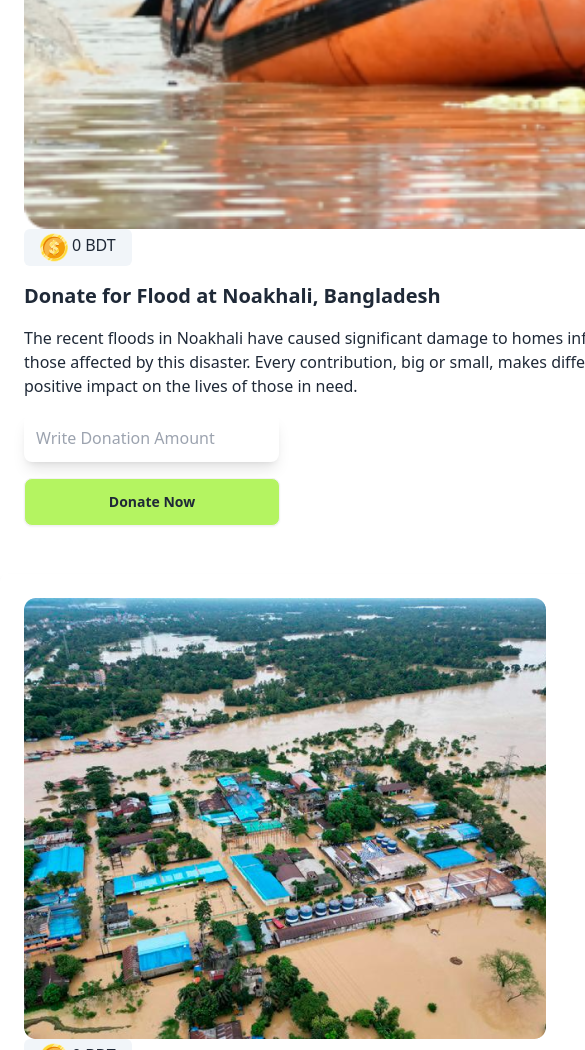
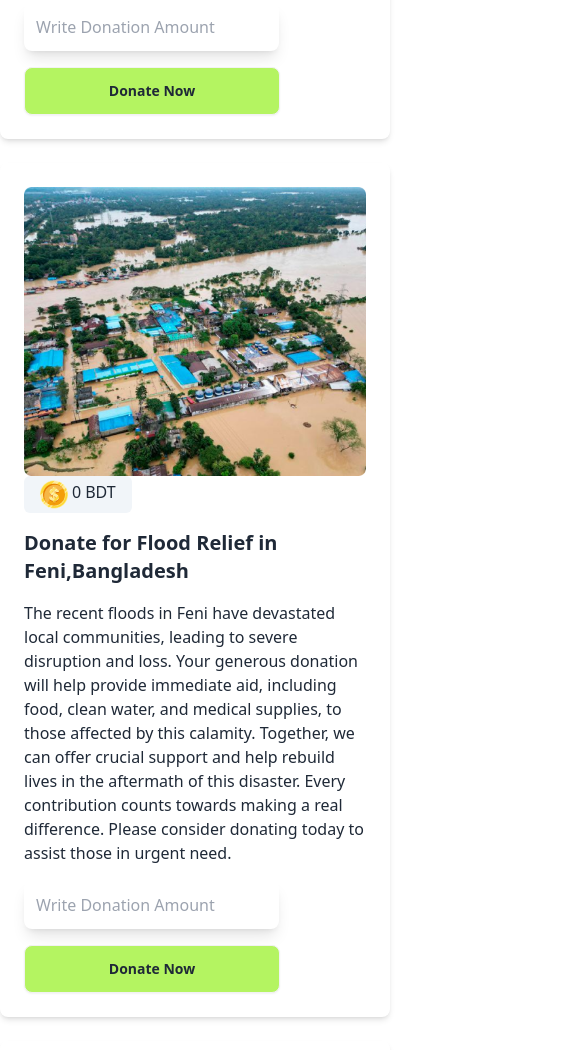
Before and after one commit to MarjiaEkfat/assignment-5, a plain HTML site: page index.html in a window 390 px wide. Shown: the part 793-1843 px from the top of the page, 585 px wide, since content can reach past the window. Drawn offline with nearby package versions, Linux system fonts and the light colour scheme.

Commit message:
second cmmit

```diff
--- a/index.html
+++ b/index.html
@@ -13,7 +13,7 @@
 <body>
   <header class="sticky top-0 bg-[#FFFFFF80]">
     <div class="bg-slate-100">
-      <div class="navbar w-[1140px] mx-auto">
+      <div class="navbar lg:w-[1140px] mx-auto">
         <div class="navbar-start">
           <button id="blog-btn" class="btn bg-[#B4F461] px-6">Blog</button>
         </div>
@@ -33,10 +33,10 @@
       <button id="histiry-btn" class="btn btn-outline hover:bg-[#B4F461] ">History</button>
     </div>
   </header>
-  <main class="w-[1140px] mx-auto">
+  <main class="lg:w-[1140px] mx-auto">
     <section id="donate-section">
-      <div class=" mt-6 md:shadow-md p-6 rounded-lg">
-        <div class="md:flex items-center gap-8 justify-between ">
+      <div class=" mt-6 shadow-md p-6 rounded-lg ">
+        <div class="lg:flex items-center gap-8 justify-between ">
           <div>
             <img class="w-full" src="assets/noakhali.png" alt="" srcset="">
           </div>
@@ -45,7 +45,7 @@
                 srcset=""><span id="noakhali-bdt"> 0 </span>
               BDT </button>
             <h4 class="text-xl font-bold">Donate for Flood at Noakhali, Bangladesh</h4>
-            <p class="md:w-[522px]">
+            <p class="lg:w-[522px]">
               The recent floods in Noakhali have caused significant damage to homes infrastructure. Your donation will
               help provide
               essential supplies and to those affected by this disaster. Every contribution, big or small, makes
@@ -59,17 +59,17 @@
           </div>
         </div>
       </div>
-      <div class="mt-6 shadow-md p-6 rounded-lg">
-        <div class="md:flex items-center gap-8 justify-between">
+      <div class="mt-6 shadow-md p-6 rounded-lg ">
+        <div class="lg:flex items-center gap-8 justify-between">
           <div>
-            <img src="assets/feni.png" alt="" srcset="">
+            <img class="w-full" src="assets/feni.png" alt="" srcset="">
           </div>
           <div class="space-y-4">
             <button class="flex gap-1 bg-slate-100 rounded-md px-4 py-1"><img src="assets/coin.png" alt=""
                 srcset=""><span id="feni-bdt">0</span>
               BDT</button>
             <h4 class="text-xl font-bold">Donate for Flood Relief in Feni,Bangladesh</h4>
-            <p class="md:w-[522px]">
+            <p class="lg:w-[522px]">
               The recent floods in Feni have devastated local communities, leading to severe disruption and loss. Your
               generous
               donation will help provide immediate aid, including food, clean water, and medical supplies, to those
@@ -86,17 +86,17 @@
           </div>
         </div>
       </div>
-      <div class="mt-6 shadow-md p-6 rounded-lg mb-24">
-        <div class="md:flex items-center gap-8 justify-between ">
+      <div class="mt-6 shadow-md p-6 rounded-lg mb-24 ">
+        <div class="lg:flex items-center gap-8 justify-between ">
           <div>
-            <img src="assets/quota-protest.png" alt="" srcset="">
+            <img class="w-full" src="assets/quota-protest.png" alt="" srcset="">
           </div>
           <div class="space-y-4">
             <button class="flex gap-1 bg-slate-100 rounded-md px-4 py-1"><img src="assets/coin.png" alt=""
                 srcset=""><span id="quota-bdt">0</span>
               BDT</button>
             <h4 class="text-xl font-bold">Aid for Injured in the Quota Movement</h4>
-            <p class="md:w-[522px]">
+            <p class="lg:w-[522px]">
               The recent Quota movement has resulted in numerous injuries and significant hardship for many individuals.
               Your support
               is crucial in providing medical assistance, rehabilitation, and necessary supplies to those affected. By
```
